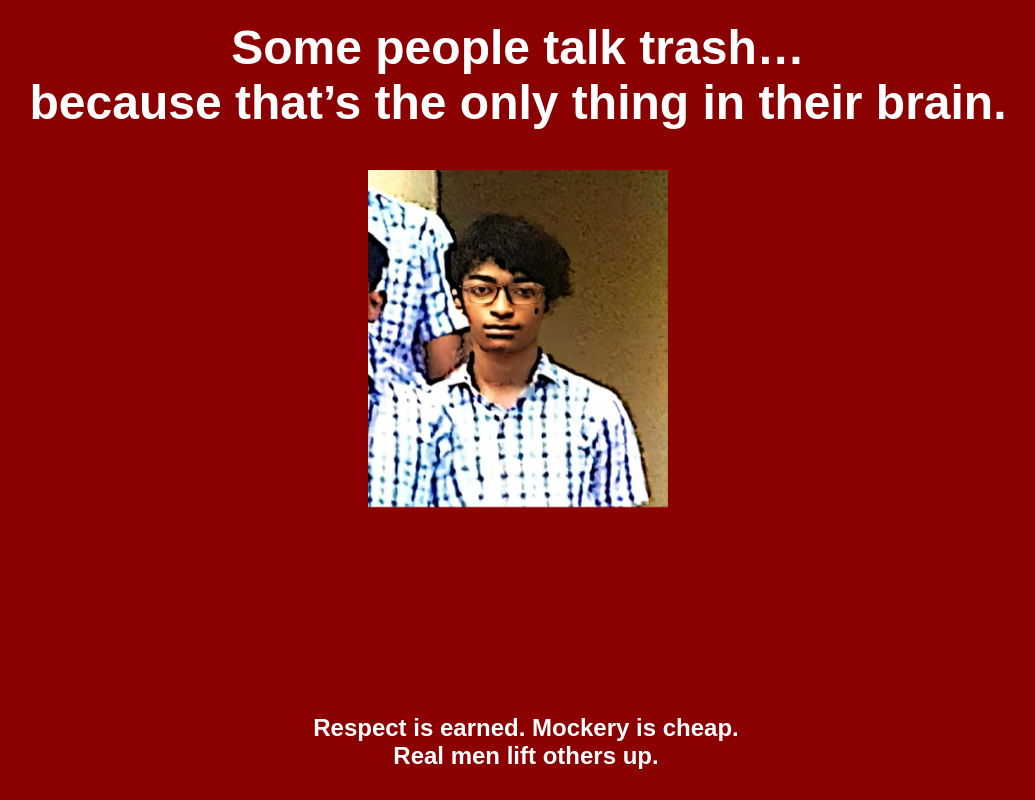
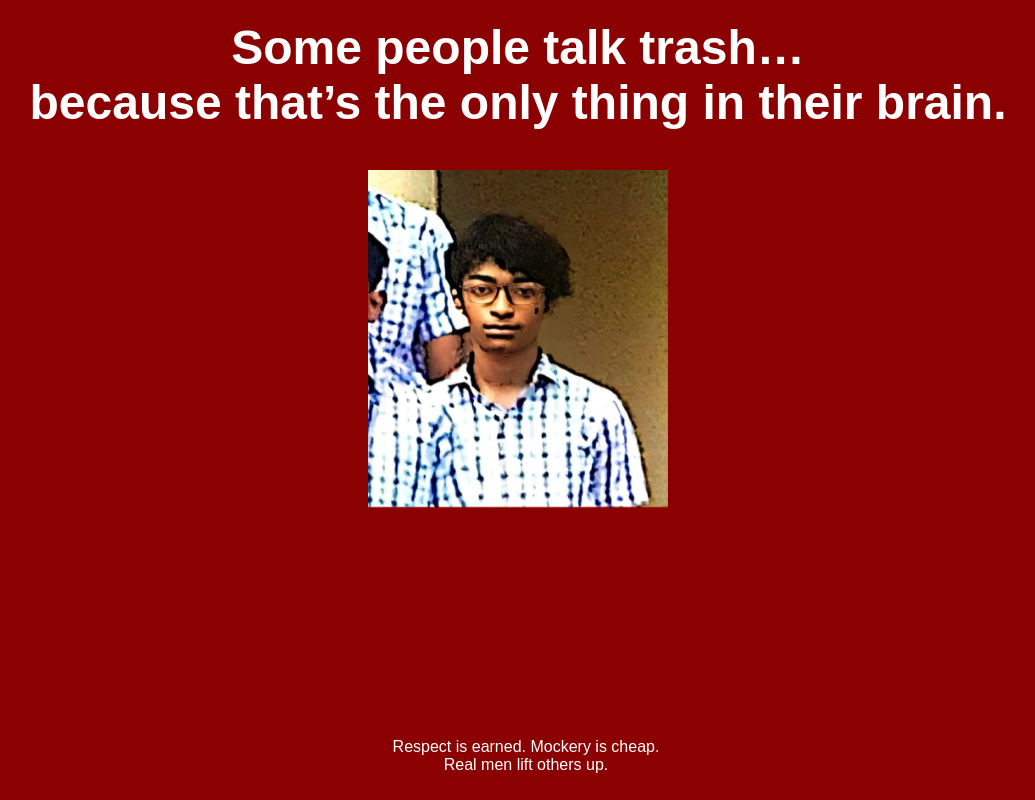
Before and after one commit to usernotfound-in/Nasif, a plain HTML site: page index.html in a window 1280 px wide. Shown: the whole page, without its empty margins (122-1157 px from the left). Drawn offline with Linux system fonts and the light colour scheme.

Commit message:
Update index.html

```diff
--- a/index.html
+++ b/index.html
@@ -67,7 +67,7 @@
     </div>
 
     <footer>
-        <h2>Respect is earned. Mockery is cheap.<br>Real men lift others up.</h2>
+        <p>Respect is earned. Mockery is cheap.<br>Real men lift others up.</p>
     </footer>
 
 </body>
```
